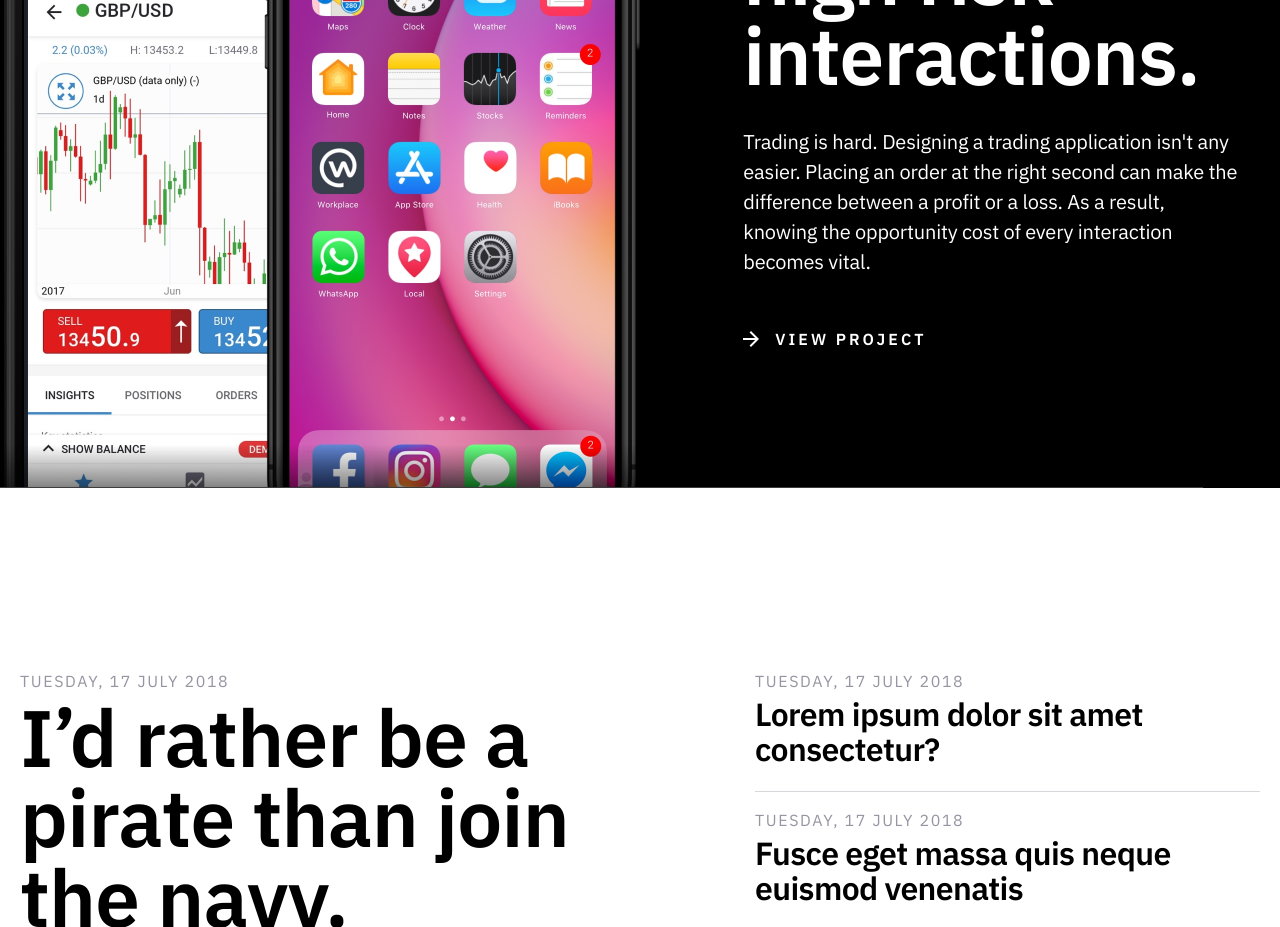
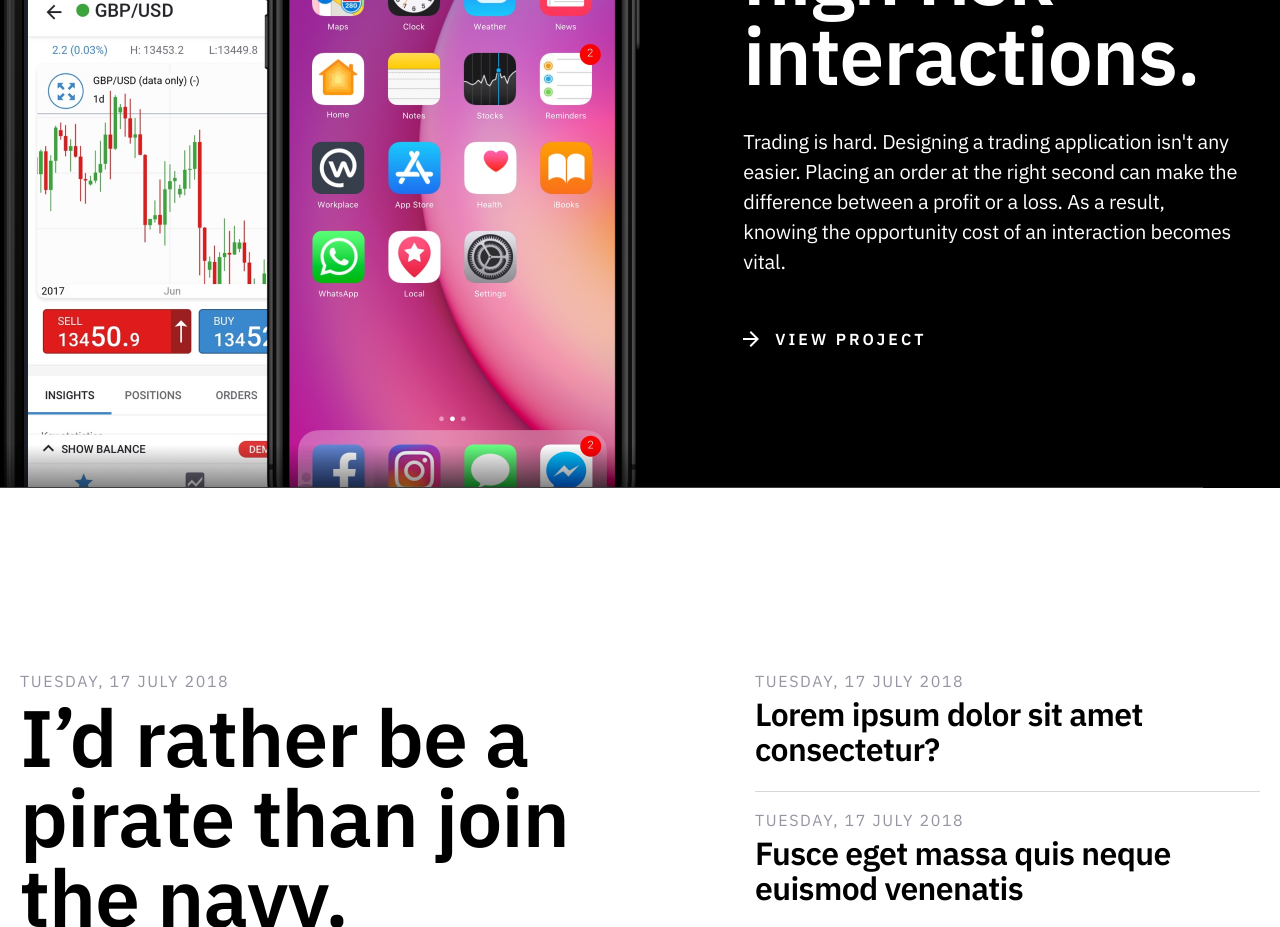
Before and after one commit to gitadr/gatsbyPortfolio, a Gatsby app: page / in a window 1280 px wide. Shown: the part 1120-2047 px from the top of the page. Built offline with nearby package versions, Linux system fonts and the light colour scheme.

Commit message:
type change

```diff
--- a/src/components/work.js
+++ b/src/components/work.js
@@ -11,7 +11,7 @@ export default () => (
         <p>
           Trading is hard. Designing a trading application isn't any easier.
           Placing an order at the right second can make the difference between a
-          profit or a loss. As a result, knowing the opportunity cost of every
+          profit or a loss. As a result, knowing the opportunity cost of an
           interaction becomes vital.
         </p>
         <Link to="/caseStudy_one" className="button invert">
```
